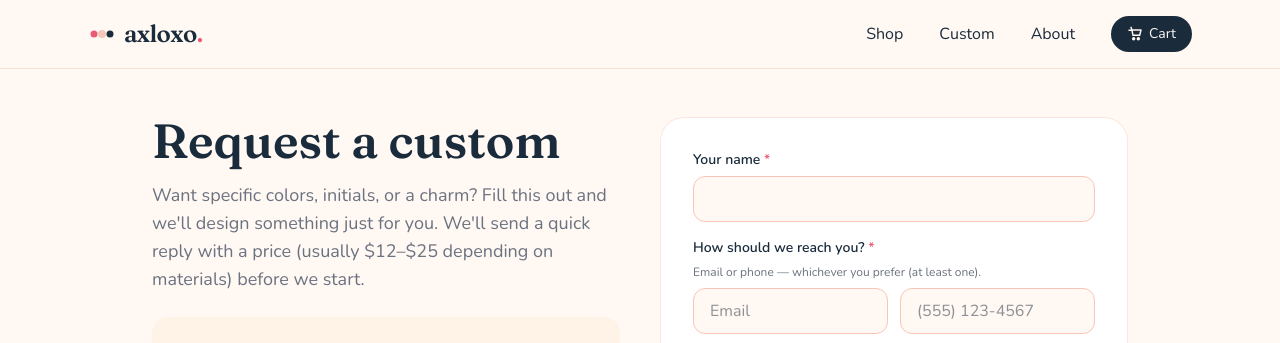
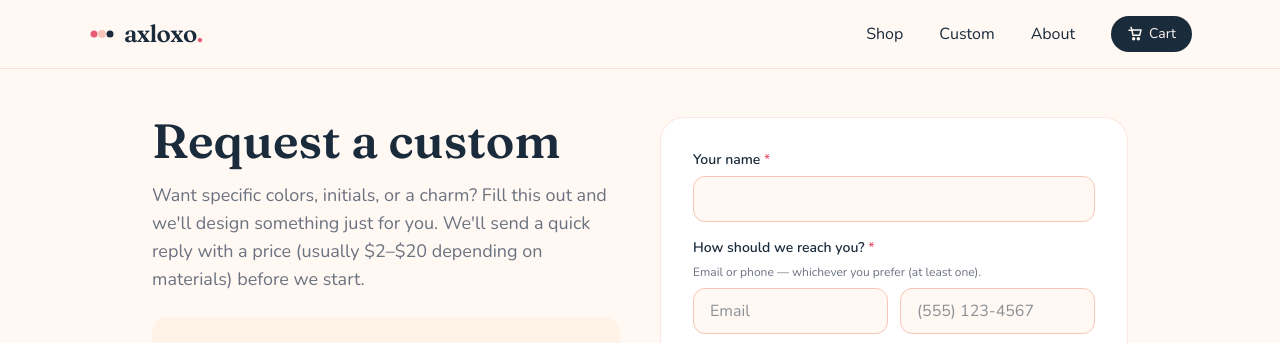
Before and after one commit to markcabs26/axloxo, a Next.js app: page /custom in a window 1280 px wide. Shown: the top 343 px of the page. Built offline with nearby package versions, Linux system fonts and the light colour scheme.

Commit message:
Update custom price range to $2-$20

```diff
--- a/src/app/custom/page.tsx
+++ b/src/app/custom/page.tsx
@@ -70,7 +70,7 @@ export default function CustomPage() {
           <p className="text-muted text-lg mb-6">
             Want specific colors, initials, or a charm? Fill this out and
             we&apos;ll design something just for you. We&apos;ll send a quick
-            reply with a price (usually $12–$25 depending on materials) before
+            reply with a price (usually $2–$20 depending on materials) before
             we start.
           </p>
           <div className="rounded-2xl bg-cream p-6">
```
